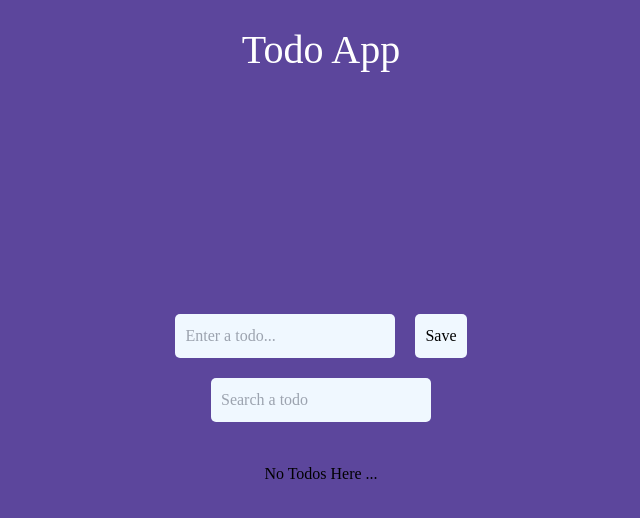
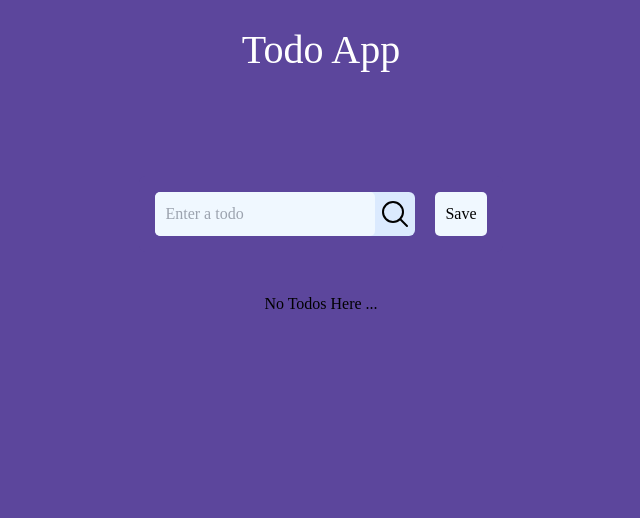
Before and after one commit to Karthiksk123/todo-app-vue, a Vue app: page / in a window 1280 px wide. Shown: the top 518 px of the page, without its empty margins (319-959 px from the left). Built offline with nearby package versions, Linux system fonts and the light colour scheme.

Commit message:
changes [todoPage] : finished may 11 end

```diff
--- a/src/Strore/useTodoStore.js
+++ b/src/Strore/useTodoStore.js
@@ -4,9 +4,10 @@ export const useTodoStore = defineStore({
   id: "todoStore",
   state: () => ({
     task: "",
-    editableTask: null,
+    editableTask: false,
     tasks: JSON.parse(localStorage.getItem("todoData")) || [],
     searchInput: "",
+    todoMode: true,
   }),
   getters: {
     filteredList() {
@@ -17,6 +18,15 @@ export const useTodoStore = defineStore({
             .includes(this.searchInput.toLowerCase());
         });
       }
+    },
+    InputType() {
+      console.log("current", this.todoMode);
+      if (this.todoMode) {
+        return this.task;
+      } else {
+        return this.searchInput;
+      }
+      console.log("after", this.todoMode);
     },
   },
   actions: {
@@ -32,6 +42,7 @@ export const useTodoStore = defineStore({
     editTask(index) {
       this.task = this.tasks[index].name;
       this.editableTask = index;
+      this.todoMode = true;
       this.passData();
     },
     submitTask() {
--- a/src/components/TodoPage.vue
+++ b/src/components/TodoPage.vue
@@ -1,15 +1,48 @@
 <template>
-  <div class="page-area">
-    <div class="input-area ">
+  <div class="page-area mt-24">
+    <div class="input-area">
       <h1 v-if="editableTask">Edit Task {{ task }}</h1>
       <h1 v-else></h1>
-      <input type="text" placeholder="Enter a todo..." v-model="task" />
-      <button @click="submitTask" class="sub-btn">Save</button>
+      <div class="flex rounded-md p-4">
+        <label class="flex bg-blue-100 items-center rounded-md">
+          <input
+            type="text"
+            placeholder="Enter a todo"
+            v-model="task"
+            v-if="todoMode"
+            @keyup.enter="submitTask"
+          />
+          <input
+            type="text"
+            placeholder="Search todo ..."
+            v-model="searchInput"
+            v-if="!todoMode"
+          />
+          <svg
+            xmlns="http://www.w3.org/2000/svg"
+            fill="none"
+            viewBox="0 0 24 24"
+            stroke-width="1.5"
+            stroke="currentColor"
+            class="w-8 h-8 bg-transparent mx-1"
+            @click="todoMode = !todoMode"
+          >
+            <path
+              stroke-linecap="round"
+              stroke-linejoin="round"
+              d="M21 21l-5.197-5.197m0 0A7.5 7.5 0 105.196 5.196a7.5 7.5 0 0010.607 10.607z"
+            />
+          </svg>
+        </label>
+        <button @click="submitTask" class="sub-btn">
+          {{ editableTask ? "Save" : !todoMode ? "Cancel" : "Save" }}
+        </button>
+      </div>
     </div>
-    <div style="padding-top: 20px; display: flex">
+    <!-- <div style="padding-top: 20px; display: flex">
       <input type="text" placeholder="Search a todo" v-model="searchInput" />
-      <!-- <button @click="filterData" class="sub-btn">Search</button> -->
-    </div>
+      <button @click="filterData" class="sub-btn">Search</button>
+    </div> -->
 
     <div v-if="filteredList.length > 0">
       <table>
@@ -48,8 +81,15 @@ export default {
     //store
     const todoStore = useTodoStore();
 
-    const { task, tasks, editableTask, searchInput, filteredList } =
-      storeToRefs(todoStore);
+    const {
+      task,
+      tasks,
+      editableTask,
+      searchInput,
+      filteredList,
+      InputType,
+      todoMode,
+    } = storeToRefs(todoStore);
 
     const { deleteTask, editTask, submitTask } = todoStore;
 
@@ -62,6 +102,8 @@ export default {
       deleteTask,
       editTask,
       submitTask,
+      InputType,
+      todoMode,
     };
   },
 };
@@ -70,7 +112,7 @@ export default {
 <style scoped>
 .page-area {
   width: 100%;
-  height: 80vh;
+  height: max-content;
   display: flex;
   flex-direction: column;
   justify-content: center;
```
